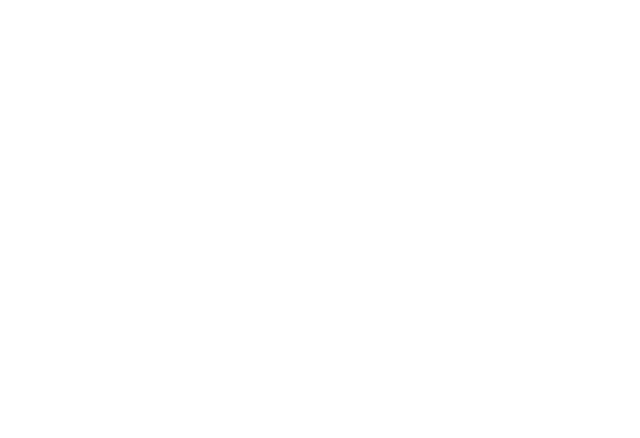
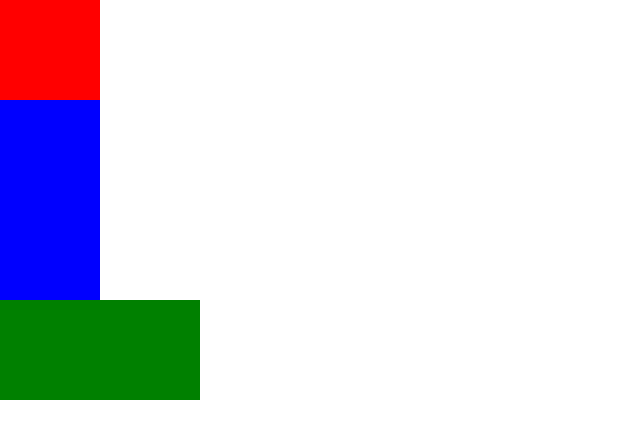
Before and after one commit to dshevchyk/GoInteractiveTest, a React (Create React App) app: page / in a window 1280 px wide. Shown: the top 438 px of the page, without its empty margins (0-640 px from the left). Built offline with nearby package versions, Linux system fonts and the light colour scheme.

Commit message:
Add base components

```diff
--- a/src/App.module.css
+++ b/src/App.module.css
@@ -1,3 +1,2 @@
-.App {
-  text-align: center;
+.Topology {
 }
--- a/src/App.tsx
+++ b/src/App.tsx
@@ -1,9 +1,15 @@
 import React from 'react';
 import logo from './logo.svg';
 import styles from './App.module.css';
+import {Input} from "./components/input/Input";
+import { Topology } from './components/topology/Topology';
+import {Graph} from "./components/graph/Graph";
 const App: React.FC = () => {
   return (
     <div className={styles.App}>
+      <Input />
+      <Topology />
+      <Graph />
     </div>
   );
 }
--- /dev/null
+++ b/src/components/graph/Graph.module.css
@@ -0,0 +1,5 @@
+.Graph {
+    width: 200px;
+    height: 100px;
+    background: green;
+}
--- /dev/null
+++ b/src/components/graph/Graph.tsx
@@ -0,0 +1,10 @@
+import React from 'react';
+
+import styles from './Graph.module.css';
+export const Graph: React.FC = () => {
+    return (
+        <div className={styles.Graph}>
+
+        </div>
+    );
+}
--- /dev/null
+++ b/src/components/input/Input.module.css
@@ -0,0 +1,5 @@
+.Input {
+    width: 100px;
+    height: 100px;
+    background: red;
+}
--- /dev/null
+++ b/src/components/input/Input.tsx
@@ -0,0 +1,9 @@
+import React from 'react';
+import styles from './Input.module.css';
+
+export const Input: React.FC = () => {
+    return (
+        <div className={styles.Input}>
+        </div>
+    );
+}
--- /dev/null
+++ b/src/components/topology/Topology.module.css
@@ -0,0 +1,5 @@
+.Topology {
+    width: 100px;
+    height: 200px;
+    background: blue;
+}
--- /dev/null
+++ b/src/components/topology/Topology.tsx
@@ -0,0 +1,10 @@
+import React from 'react';
+
+import styles from './Topology.module.css';
+export const Topology: React.FC = () => {
+    return (
+        <div className={styles.Topology}>
+
+        </div>
+    );
+}
```
